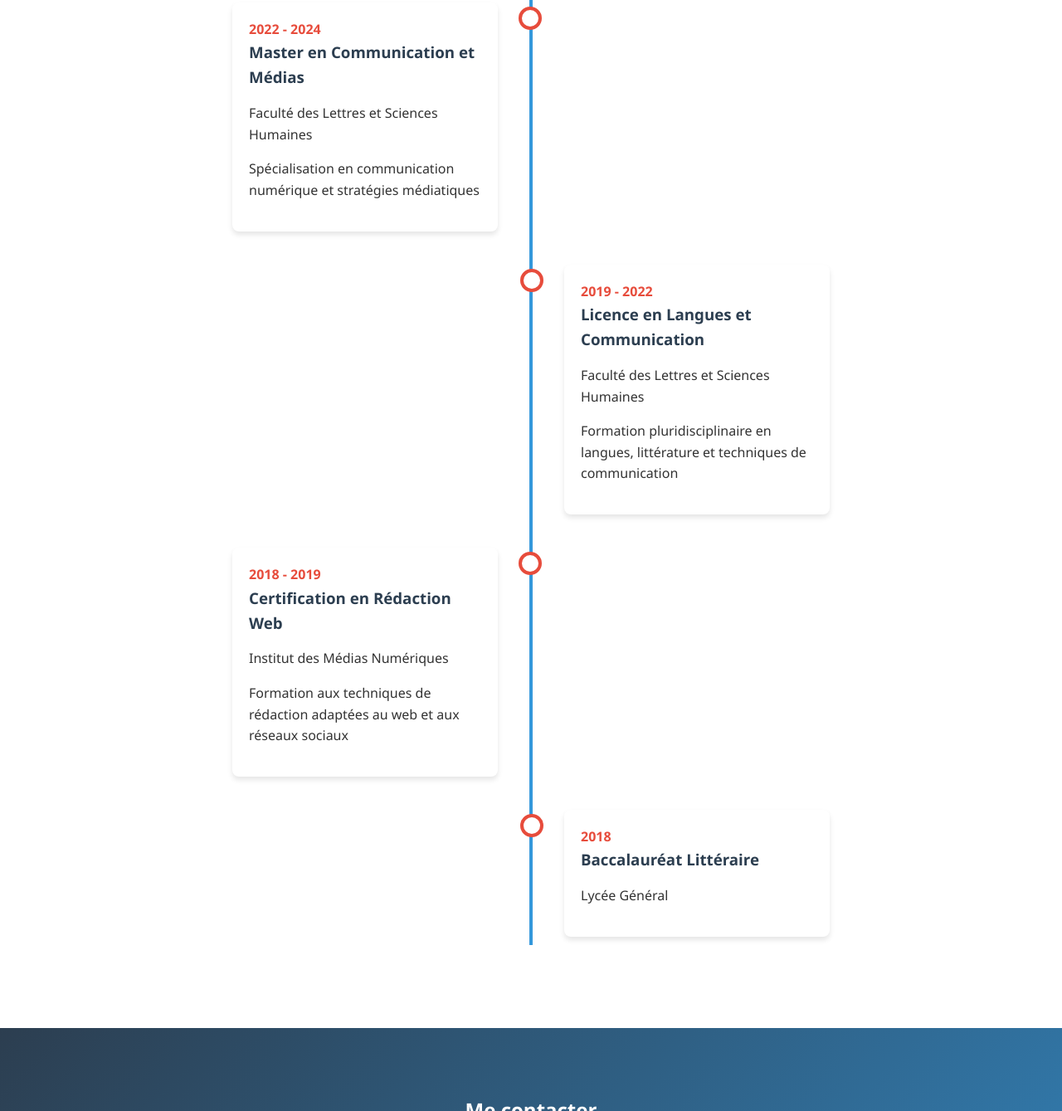
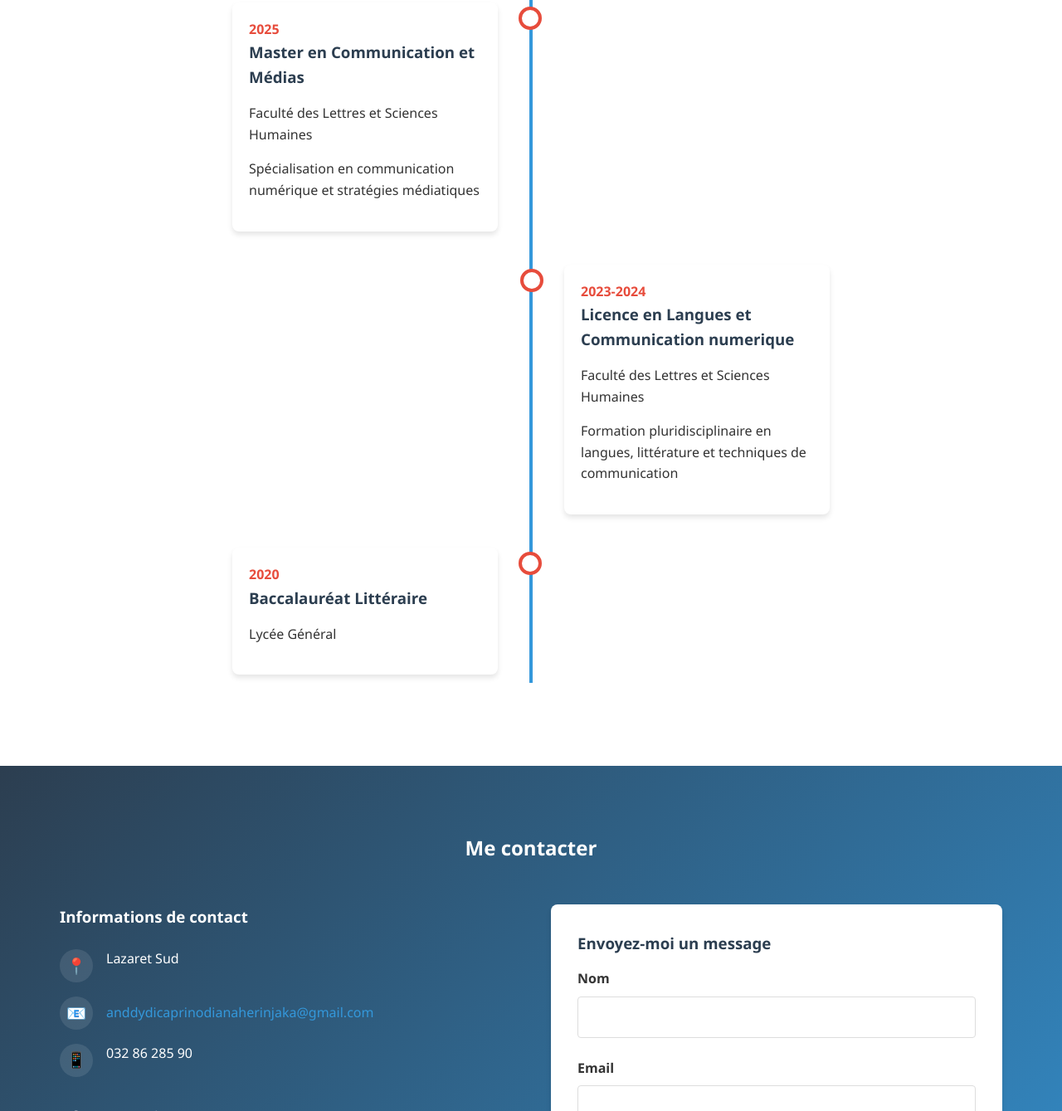
Before and after one commit to AliSuharto/repositorySitePortfolio, a plain HTML site: page portifolio.html in a window 1280 px wide. Shown: the part 2565-3904 px from the top of the page at 83% size. Drawn offline with Linux system fonts and the light colour scheme.

Commit message:
change portfolio

```diff
--- a/portifolio.html
+++ b/portifolio.html
@@ -686,7 +686,7 @@
             <div class="timeline">
                 <div class="timeline-item">
                     <div class="timeline-content">
-                        <span class="timeline-date">2022 - 2024</span>
+                        <span class="timeline-date">2025</span>
                         <h3>Master en Communication et Médias</h3>
                         <p>Faculté des Lettres et Sciences Humaines</p>
                         <p>Spécialisation en communication numérique et stratégies médiatiques</p>
@@ -694,23 +694,16 @@
                 </div>
                 <div class="timeline-item">
                     <div class="timeline-content">
-                        <span class="timeline-date">2019 - 2022</span>
-                        <h3>Licence en Langues et Communication</h3>
+                        <span class="timeline-date">2023-2024</span>
+                        <h3>Licence en Langues et Communication numerique</h3>
                         <p>Faculté des Lettres et Sciences Humaines</p>
                         <p>Formation pluridisciplinaire en langues, littérature et techniques de communication</p>
                     </div>
                 </div>
+
                 <div class="timeline-item">
                     <div class="timeline-content">
-                        <span class="timeline-date">2018 - 2019</span>
-                        <h3>Certification en Rédaction Web</h3>
-                        <p>Institut des Médias Numériques</p>
-                        <p>Formation aux techniques de rédaction adaptées au web et aux réseaux sociaux</p>
-                    </div>
-                </div>
-                <div class="timeline-item">
-                    <div class="timeline-content">
-                        <span class="timeline-date">2018</span>
+                        <span class="timeline-date">2020</span>
                         <h3>Baccalauréat Littéraire</h3>
                         <p>Lycée Général</p>
 
```
Also changed, not shown: recettegateau.html (added, +35 -0 lines), assets/gateau.jpg (added).
